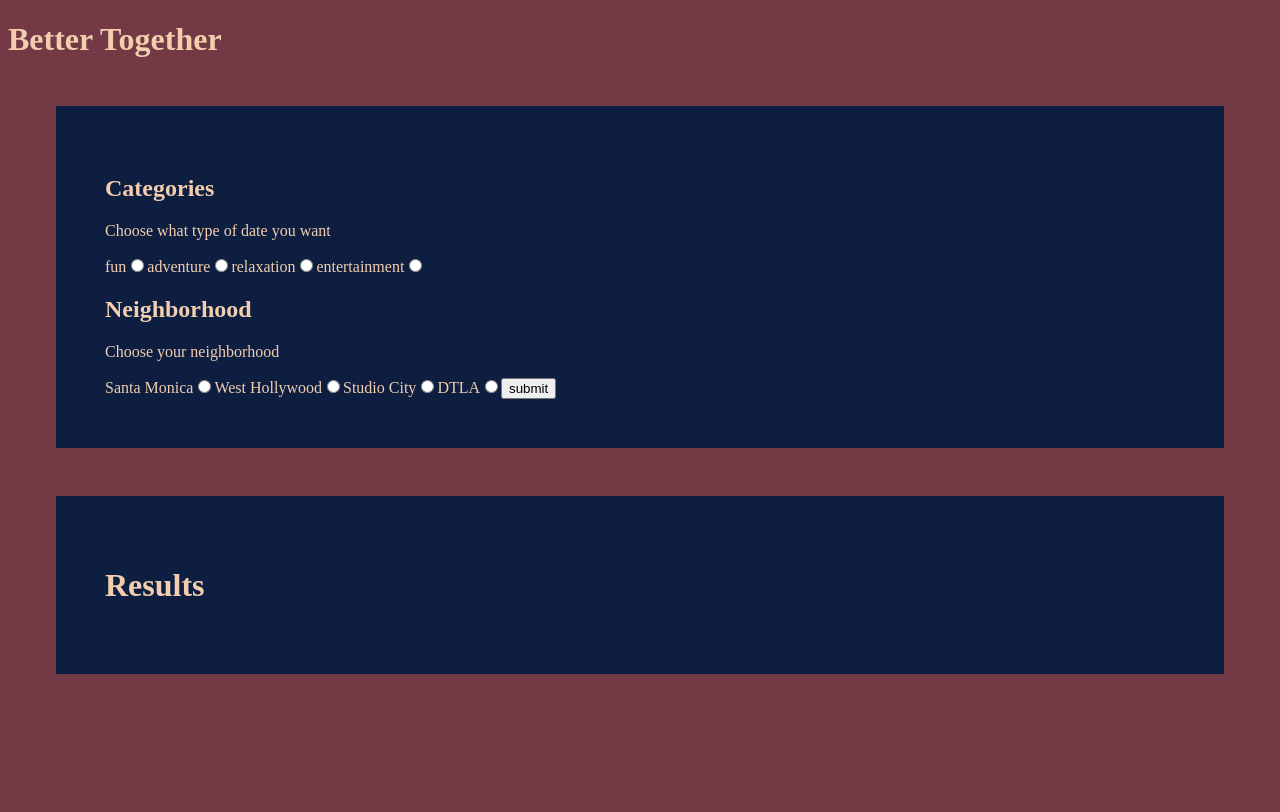
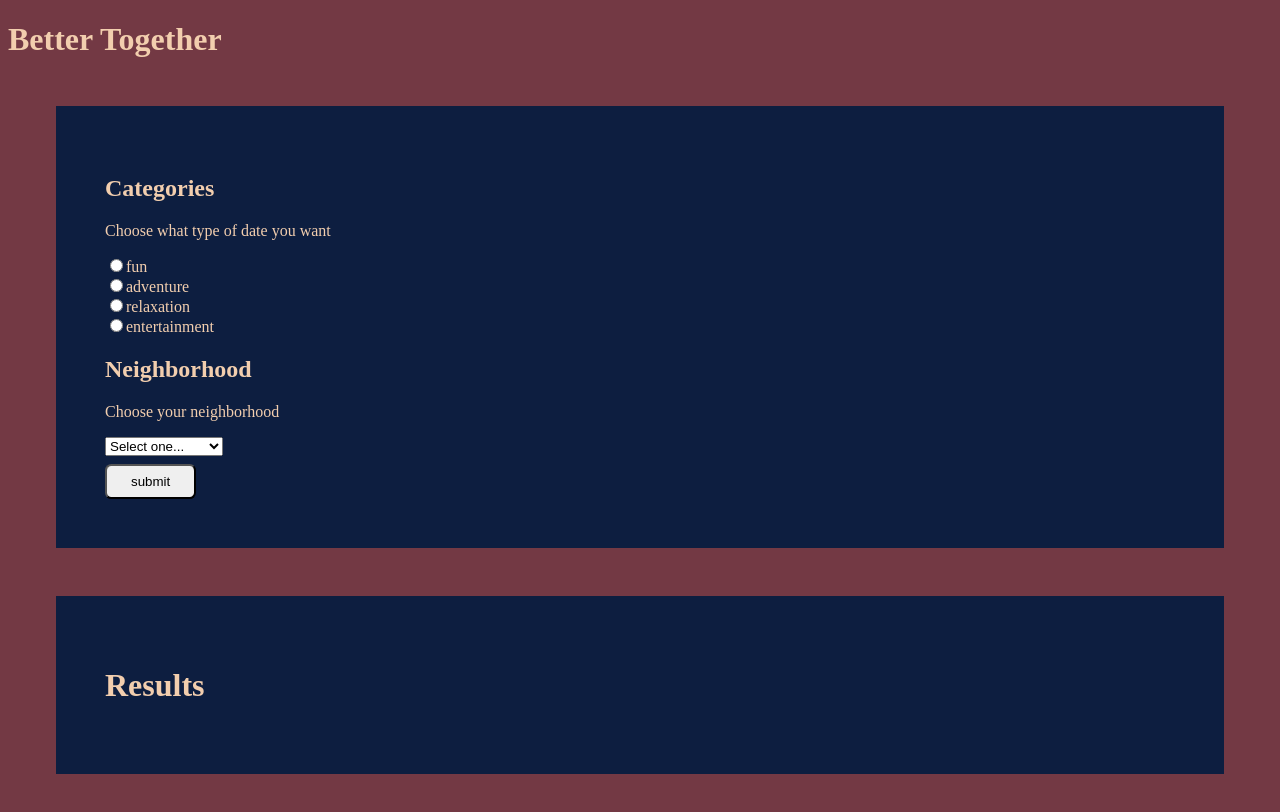
Before and after one commit to CS36TeamWobbegong/Lazy-Date, a React app: page / in a window 1280 px wide. Shown: the top 812 px of the page. Built offline with nearby package versions, Linux system fonts and the light colour scheme.

Commit message:
cleaner category-chooser, may have edits on server

```diff
--- a/client/App.jsx
+++ b/client/App.jsx
@@ -23,9 +23,10 @@ class App extends Component {
     }
 
     handleSubmit(e) {
-        e.preventDefault()
+        e.preventDefault();
         const categories = `${e.target.optionDescription.value},${this.state.optionCategory[Math.floor(Math.random() * this.state.optionCategory.length)]}`;
-        const location = e.target.optionLocation.value;
+        const location = e.target.location.value;
+
 
         fetch(`/api/search/yelp/${categories}/${location}`)
             .then((data) => {
--- a/client/containers/CategoriesContainer.jsx
+++ b/client/containers/CategoriesContainer.jsx
@@ -11,17 +11,21 @@ class CategoriesContainer extends Component {
         const optionDescription = this.props.optionDescription
         const descriptionArray = [];
         for (let i = 0; i < optionDescription.length; i++) {
-            descriptionArray.push(<label key={i}>{optionDescription[i]}
+            descriptionArray.push(
+            <label key={i}>
                 <input type="radio" name="optionDescription" value={optionDescription[i]} id={optionDescription[i]} key={i} />
-            </label>);
+                {optionDescription[i]}
+                <br></br>
+            </label>
+            );
         }
         //this.props.optionLocation
         const optionLocation = this.props.optionLocation;
         const locationArray = [];
         for (let i = 0; i < optionLocation.length; i++) {
-            locationArray.push(<label key={i}>{optionLocation[i].city}
-                <input type="radio" name="optionLocation" value={optionLocation[i].city} id={optionDescription[i].city} key={i} />
-            </label>)
+            locationArray.push(
+                <option name="optionLocation" value={optionLocation[i].city} id={optionDescription[i].city} key={i}>{optionLocation[i].city}</option>
+            )
         }
 
         return (
@@ -34,12 +38,14 @@ class CategoriesContainer extends Component {
                         <p>Choose what type of date you want</p>
                     </label>
                     {descriptionArray}
-                    <label>
                         <h2>Neighborhood</h2>
                         <p>Choose your neighborhood</p>
-                    </label>
+                    <select id="location" name="location">
+                    <option>Select one...</option>
                     {locationArray}
-                    <input type="submit" value="submit" />
+                    </select>
+                    <br></br>
+                    <input type="submit" value="submit" className="submit-btn" />
                 </form>
             </div>
         )
--- a/client/styles.css
+++ b/client/styles.css
@@ -45,3 +45,10 @@ li {
     list-style-type: none;
     text-align: center;
 }
+
+.submit-btn {
+    border-radius: .4rem;
+    padding: .5rem 1.5rem;
+    margin-top: .5rem;
+
+}
```
Also changed, not shown: client/signup.html (added, +12 -0 lines), 1 other file (tests, documents, lock files or other folders).
